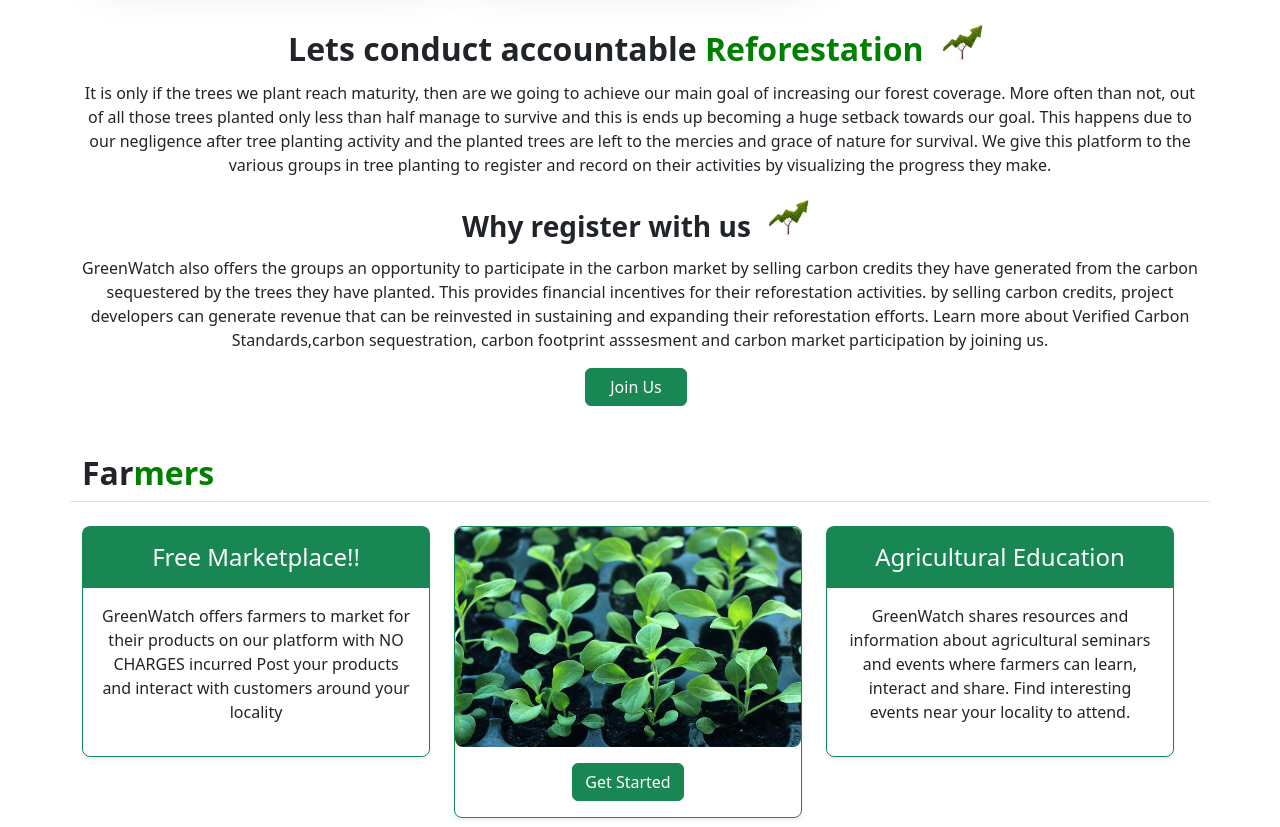
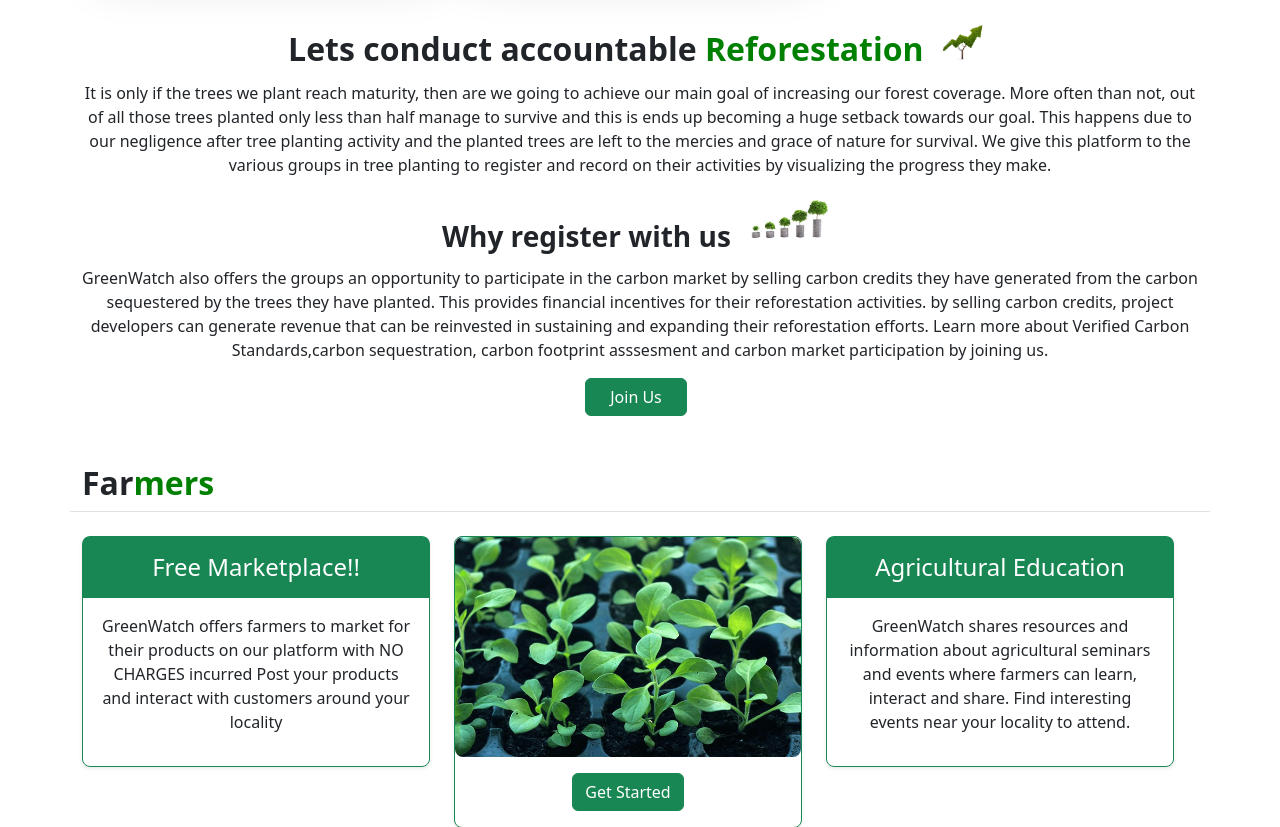
Before and after one commit to Collins07/GreenWatch, a Django app: page / in a window 1280 px wide. Shown: the part 2079-2906 px from the top of the page. Run offline with Django 4.2, Linux system fonts and the light colour scheme; some libraries are stand-ins or nearby versions.

```diff
--- a/reforestation/templates/reforest/home.html
+++ b/reforestation/templates/reforest/home.html
@@ -179,7 +179,7 @@
                 </p>
 
                 <h3 class=" fw-bold lh-1 mb-3">
-                  Why register with us<span class="releaf"></span>  <img src="{% static 'img/grow2.jpg' %}" alt="" class="bi " width="60" height="47" role="img" >
+                  Why register with us<span class="releaf"></span>  <img src="{% static 'img/money12.jpg' %}" alt="" class="bi " width="100" height="57" role="img" >
                </h3>
 
                 <p>
@@ -188,7 +188,7 @@
                   their reforestation efforts. Learn more about Verified Carbon Standards,carbon sequestration, carbon footprint asssesment and carbon market participation by joining us.
                 </p>
                 <div class="d-grid gap-2 d-md-flex justify-content-md-center">
-                  <button type="button" class="btn btn-success  px-4 me-md-2">Join Us</button>
+                  <a class="btn btn-success px-4 me-md-2" href="{% url 'reforest' %}">Join Us</a>
                 </div>
               </div>
               <!-- <div class="col-10 col-sm-8 col-lg-5">
```
Also changed, not shown: reforestation/reforestation/static/img/money12.jpg (added).
